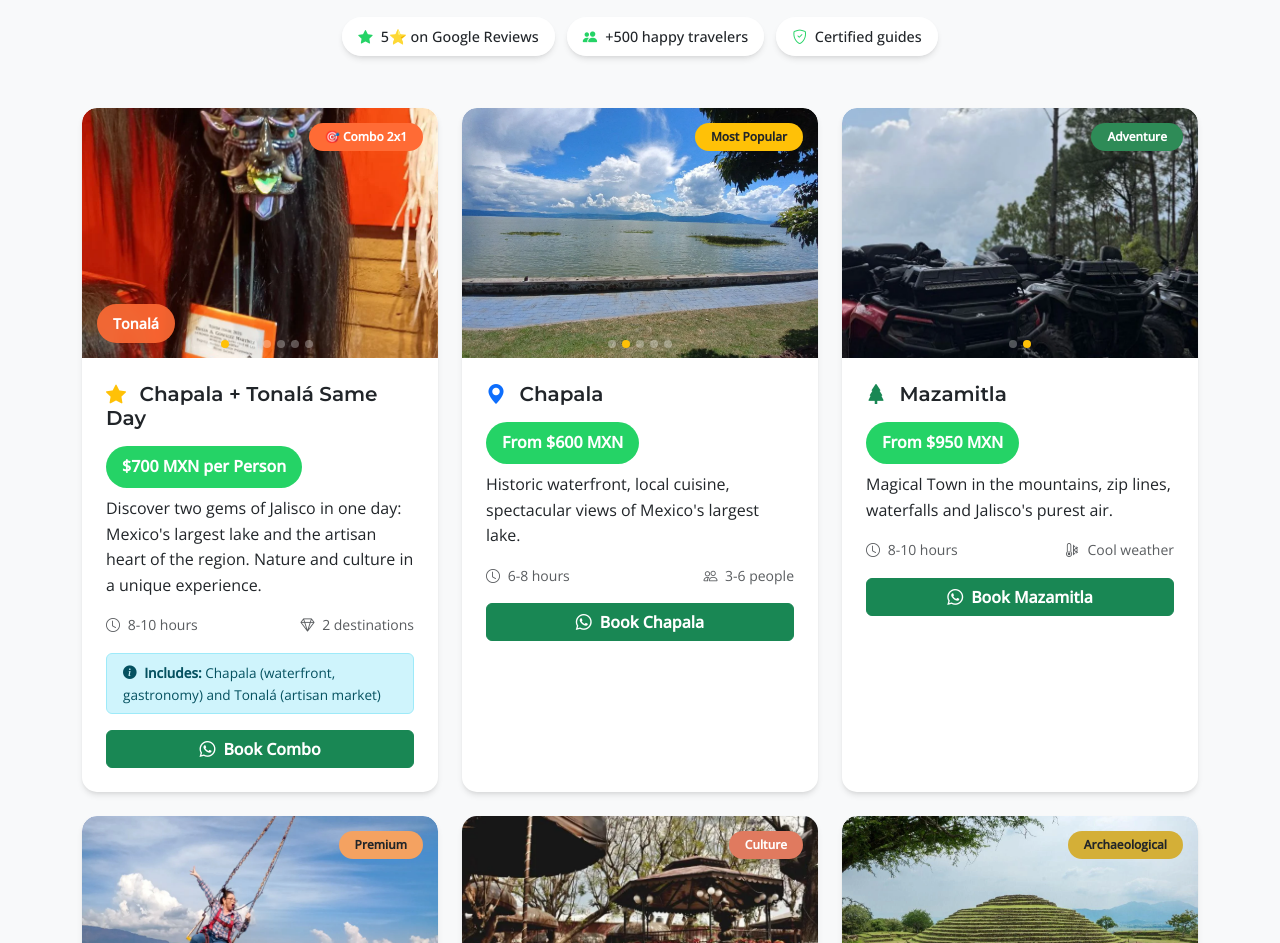
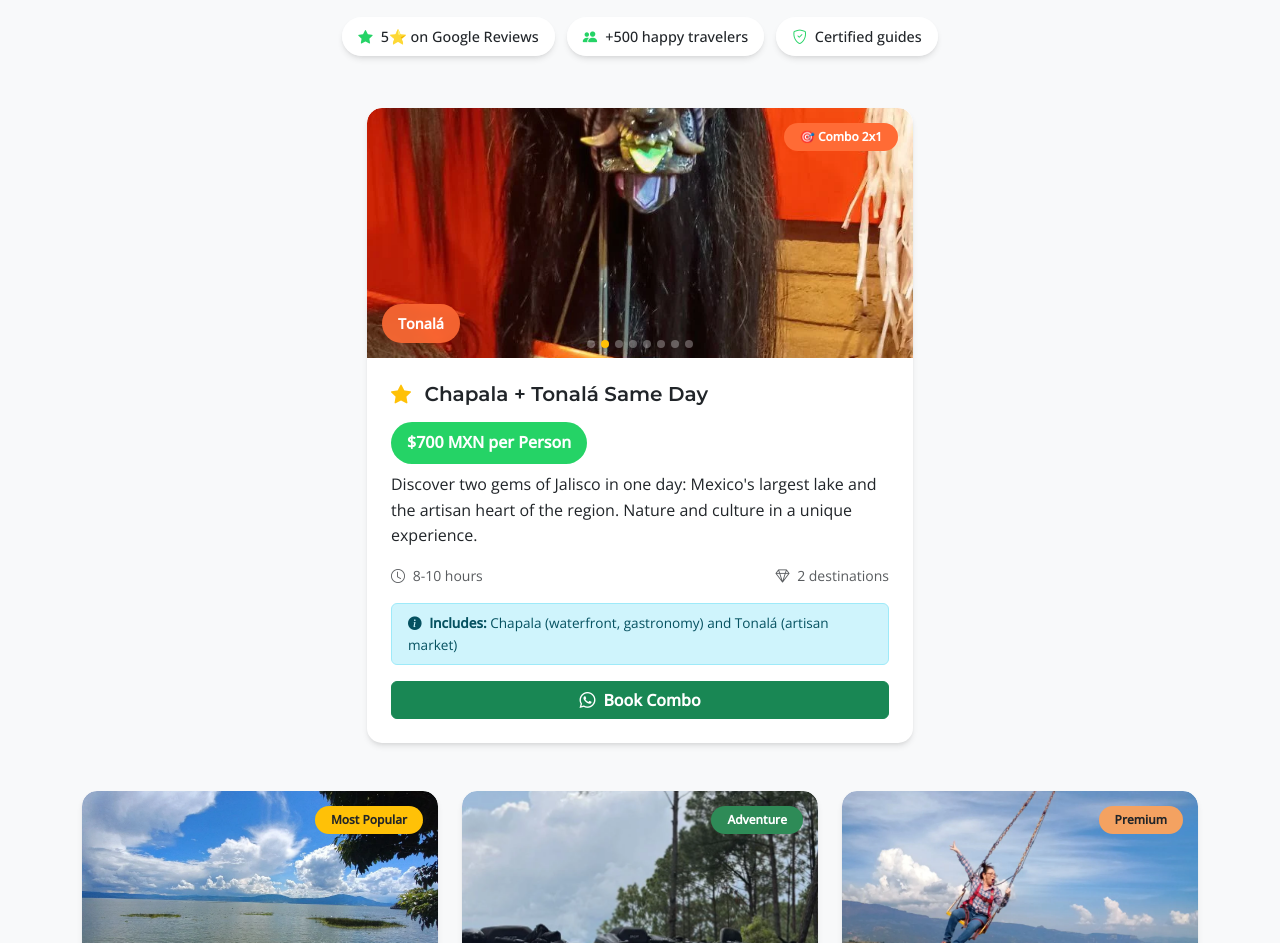
Before and after one commit to CraneoAi/xalisco-trips, a plain HTML site: page index-en.html in a window 1280 px wide. Shown: the part 937-1880 px from the top of the page. Drawn offline with nearby package versions, Linux system fonts and the light colour scheme; a script that the page names is missing.

Commit message:
Centrar combo Chapala + Tonalá y separar del grid de destinos

```diff
--- a/index-en.html
+++ b/index-en.html
@@ -814,10 +814,9 @@
         </div>
       </div>
 
-      <div class="row g-4">
-
-        <!-- Chapala + Tonalá Combo -->
-        <div class="col-md-6 col-lg-4" data-aos="fade-up" data-aos-delay="100">
+      <!-- Featured Combo -->
+      <div class="row justify-content-center mb-5" data-aos="fade-up" data-aos-delay="100">
+        <div class="col-md-8 col-lg-6">
           <div class="card destination-card">
             <div class="position-relative">
               <span class="badge position-absolute" style="background: #FF6B35; color: white;">🎯 Combo 2x1</span>
@@ -902,9 +901,13 @@
             </div>
           </div>
         </div>
+      </div>
+
+      <!-- Other Destinations -->
+      <div class="row g-4">
 
         <!-- Chapala -->
-        <div class="col-md-6 col-lg-4" data-aos="fade-up" data-aos-delay="150">
+        <div class="col-md-6 col-lg-4" data-aos="fade-up" data-aos-delay="100">
           <div class="card destination-card">
             <div class="position-relative">
               <span class="badge position-absolute">Most Popular</span>
```
Also changed, not shown: index.html (+8 -5 lines).
